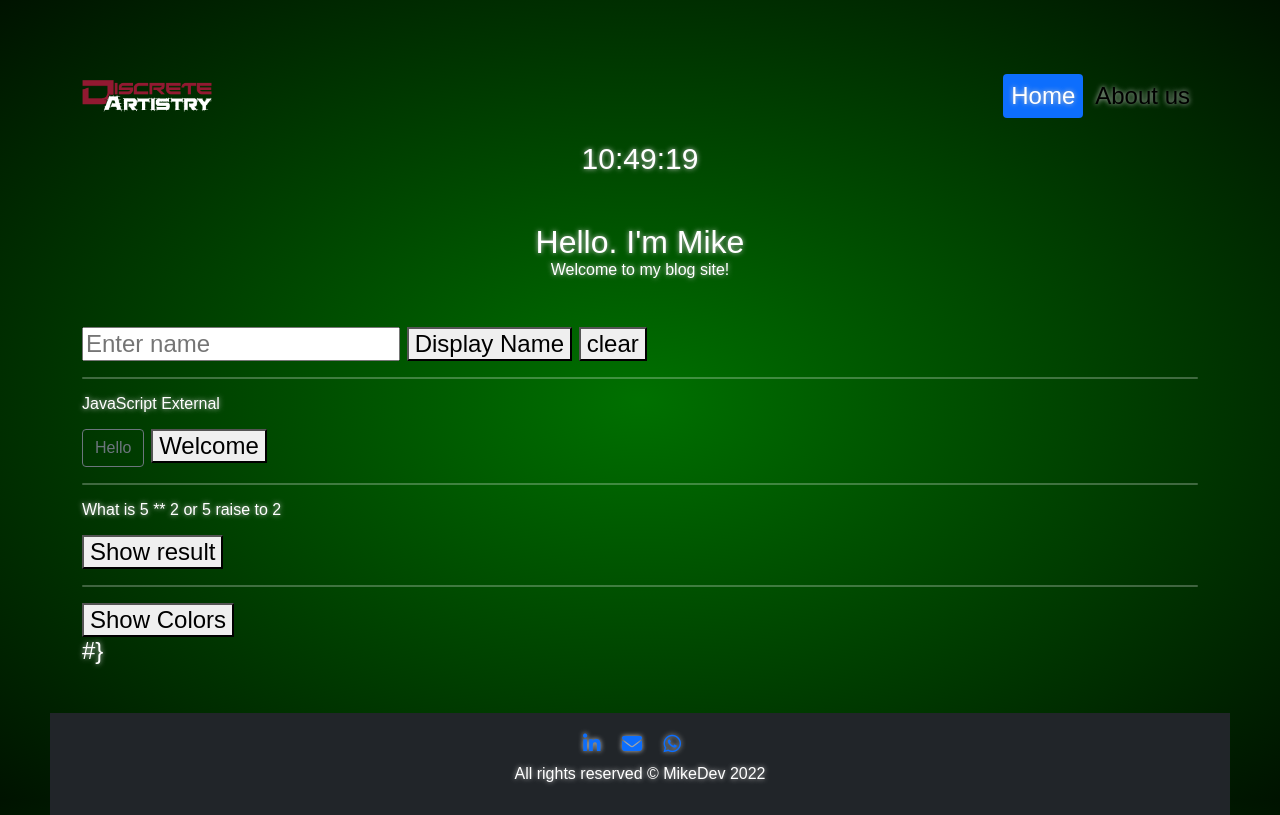
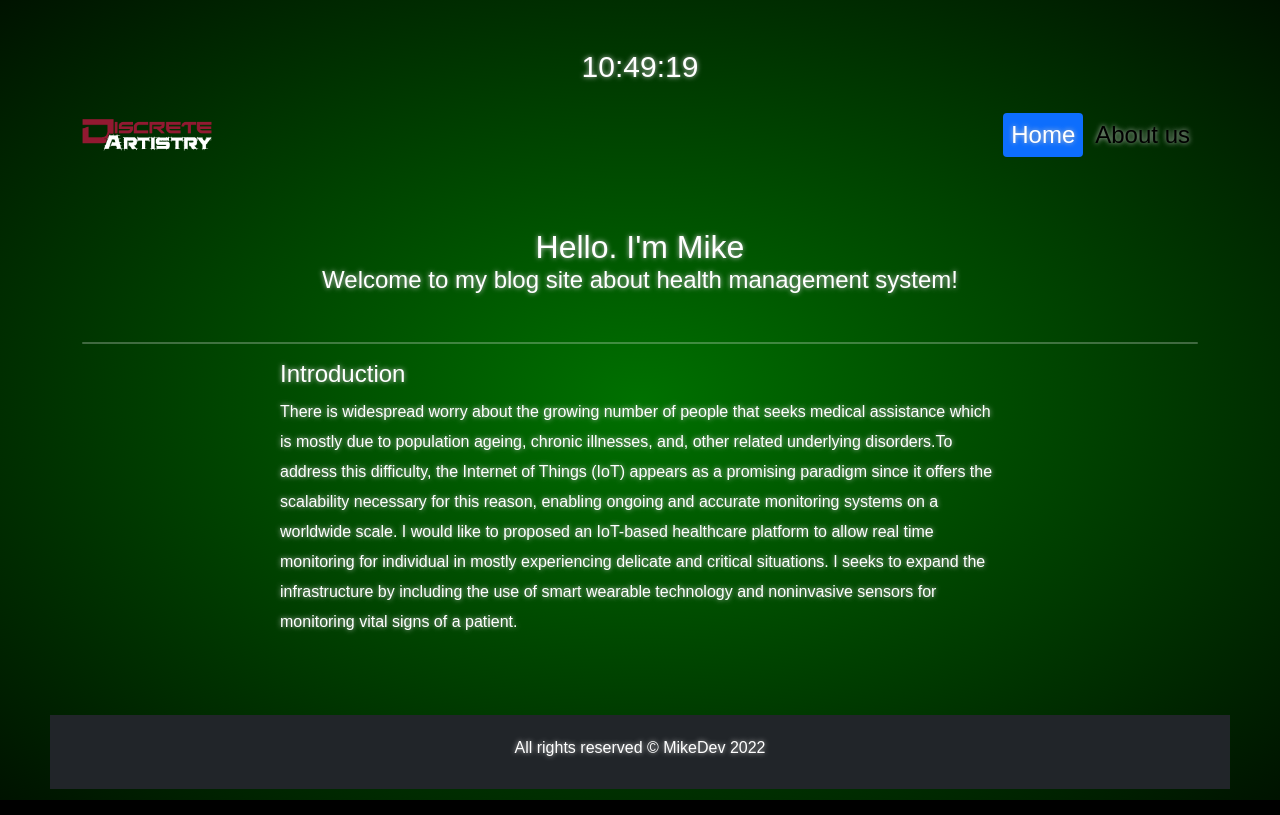
Before and after one commit to michaelbenedictbautista/AdvancedStudio, a plain HTML site: page index.html in a window 1280 px wide. Drawn offline with nearby package versions, Linux system fonts and the light colour scheme.

Commit message:
added intro

```diff
--- a/index.html
+++ b/index.html
@@ -27,6 +27,8 @@
 	</head>
 
 	<body>
+		<!-- Digital clock -->
+        <div id="clock" style="text-align: center; font-size: 30px; margin-bottom: 5px;"> </div>
 		<!-- Navigation -->
 	<nav class="navbar navbar-expand-lg navbar-light bg-transparent">
 		<div class="container mt-3 mb-3">
@@ -34,6 +36,8 @@
 				<img src="images/LogoIcon/logoRW.png" alt="Porfolio logo" class="d-inline-block align-text-top"
 					style="max-width: 130px;">
 			</a>
+
+
 
 			<button class="navbar-toggler" type="button" data-bs-toggle="collapse" data-bs-target="#navbarSupportedContent"
 				aria-controls="navbarSupportedContent" aria-expanded="false" aria-label="Toggle navigation">
@@ -57,41 +61,37 @@
 
 
 
-		<!-- Digital clock -->
-        <div id="clock" style="text-align: center; font-size: 30px; margin-bottom: 20px;"> </div>
-
         <div class="container mt-5">
 
-            <!-- Greeting to user -->
-            <div class="container mb-5 text-center" id="greeting" style="text-align: left; font-size: 2rem;">Hello. I'm Mike
-                <p>Welcome to my blog site!</p>
-            </div>
+			<section id="greeting">
 
-            <input id="inputText" type="text" placeholder="Enter name">
-            <button id="displayBtn" class="generalBtn" type="button" onclick="displayName()">Display Name</button>
-            <button id="clearBtn" class="generalBtn" type="button" onclick="clearInputs()">clear</button>
+				<div class="container  text-center" id="greeting" style="text-align: left; font-size: 2rem;">Hello. I'm Mike
+				</div>
+				<div class="text-center mb-5">Welcome to my blog site about health management system!</p></div>
+
+				<!-- <input id="inputText" type="text" placeholder="Enter name">
+				<button id="displayBtn" class="generalBtn" type="button" onclick="displayName()">Ok</button>
+				<button id="clearBtn" class="generalBtn" type="button" onclick="clearInputs()">clear</button> -->
 
 
-            <!-- separator -->
-            <hr
-            class="rounded-3" style="height: 2px;">
 
-            <!-- External JavaScript example -->
-            <p id="demo">JavaScript External</p>
-            <button class="btn btn-outline-secondary" id="helloBtn" type="button" onclick="myFunctionToHello()">Hello</button>
-            <button class="generalBtn" type="button" onclick="myFunctionToWelcome()">Welcome</button>
+				<hr class="rounded-3 mb-3" style="height: 2px;">
 
-            <!-- separator -->
-            <hr class="rounded-3" style="height: 2px;">
 
-            <p>What is 5 ** 2 or 5 raise to 2</p>
-            <button class="generalBtn" type="button" onclick="getExponentiation()">Show result</button>
+			</section>
 
-            <!-- separator -->
-            <hr class="rounded-3" style="height: 2px;">
+			<section id="intro">
+				<div class="container col-8 mt-3">
+					<h4>Introduction</h4>
+					<p style="line-height:30px;">There is widespread worry about the growing number of people that seeks medical assistance which is mostly due to population ageing, chronic illnesses, and, other related underlying disorders.To address this difficulty, the Internet of Things (IoT) appears as a promising paradigm since it offers the scalability necessary for this reason, enabling ongoing and accurate monitoring systems on a worldwide scale. I would like to proposed an IoT-based healthcare platform to allow real time monitoring for individual in mostly experiencing delicate and critical situations. I seeks to expand the infrastructure by including the use of smart wearable technology and noninvasive sensors for monitoring vital signs of a patient.<br><br>
+					</p>
+				</div>
 
-            <button class="generalBtn" type="button" onclick="displayArrayColor()">Show Colors</button>
-            <div id="color"></div> #}
+			</section>
+
+		<div></div>
+
+
 
         </div>
 
@@ -103,7 +103,7 @@
     <!-- Footer -->
 <div class="text-center mt-5 py-3 bg-dark" style="color: white;">
 
-	<a class="navbar-brand" target="_blank" href="https://au.linkedin.com/in/michael-dev-tech?trk=profile-badge">
+	<!-- <a class="navbar-brand" target="_blank" href="https://au.linkedin.com/in/michael-dev-tech?trk=profile-badge">
 		<i class="fab fa-linkedin-in"></i>
 	</a>
 
@@ -113,7 +113,7 @@
 
 	<a class="navbar-brand" target="_blank" href="https://wa.me/61478891978">
 		<i class="fa-brands fa-whatsapp"></i>
-	</a>
+	</a> -->
 
 	<p class="text-center mt-2">All rights reserved &copy; MikeDev 2022</p>
 </div>
--- a/styles.css
+++ b/styles.css
@@ -1,4 +1,4 @@
-* {
+*, ::after, ::before{
     box-sizing: border-box;
     font-family: 'Raleway', sans-serif;
 }
```
Also changed, not shown: pages/about.html (+2 -2 lines), 1 other file.
